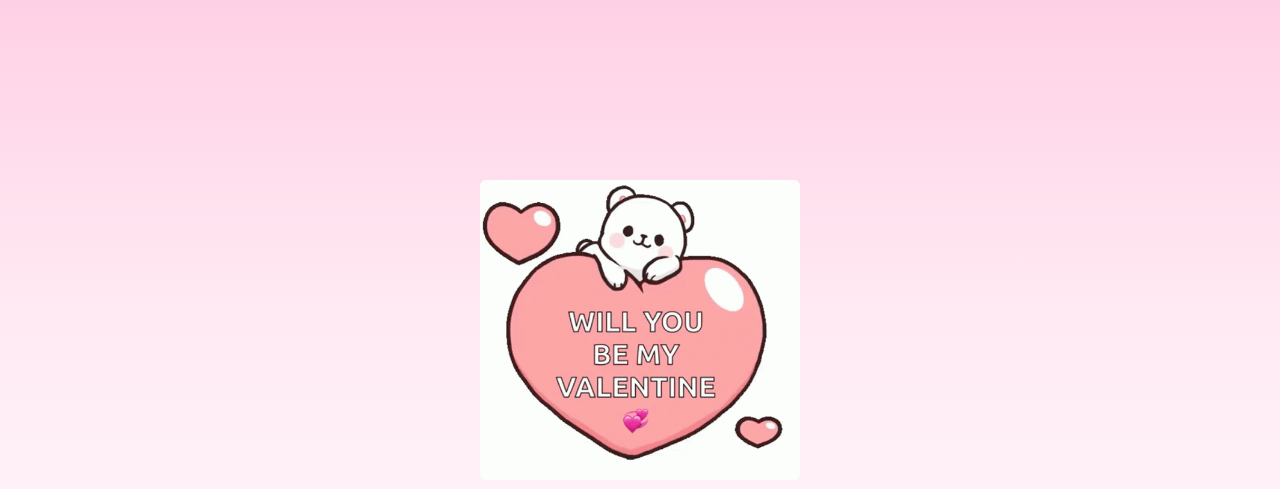
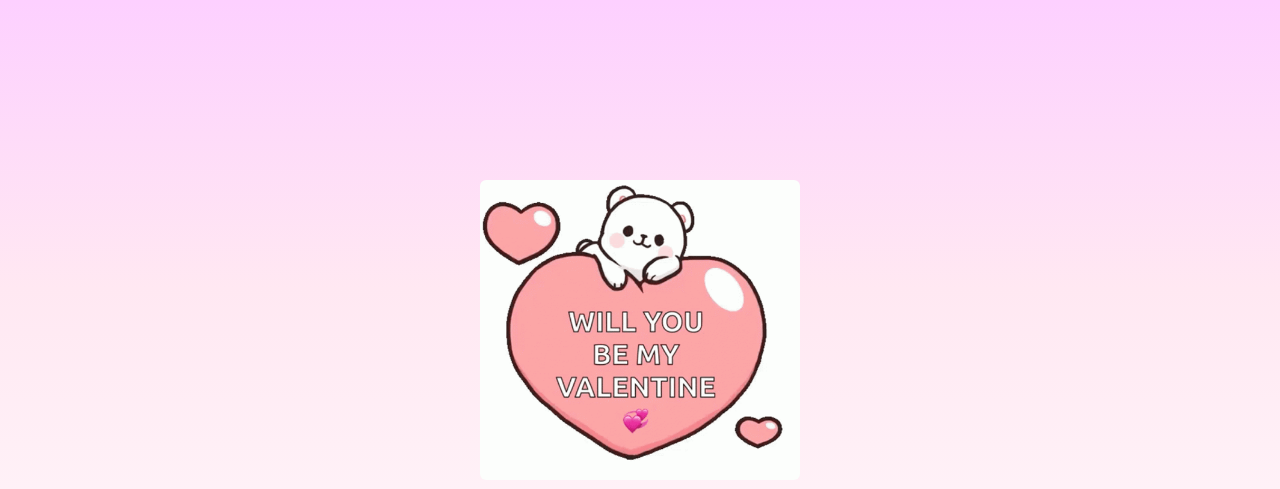
Before and after one commit to woozyz/suprise-for-lainee, a plain HTML site: page index.html in a window 1280 px wide. Shown: the top 489 px of the page. Drawn offline with nearby package versions, Linux system fonts and the light colour scheme.

Commit message:
index.html

```diff
--- a/index.html
+++ b/index.html
@@ -7,8 +7,8 @@
   <script src="https://cdn.tailwindcss.com"></script>
   <style>
     .gradient-background {
-      background: rgb(255, 208, 229);
-      background: linear-gradient(180deg, rgba(255, 208, 229, 1) 0%, rgba(255, 232, 242, 1) 36%, rgba(255, 255, 255, 1) 100%);
+      background: rgb(253, 208, 255);
+      background: linear-gradient(180deg, rgba(253, 208, 255, 1) 0%, rgba(255, 232, 242, 1) 36%, rgba(255, 255, 255, 1) 100%);
     }
   </style>
 </head>
```
